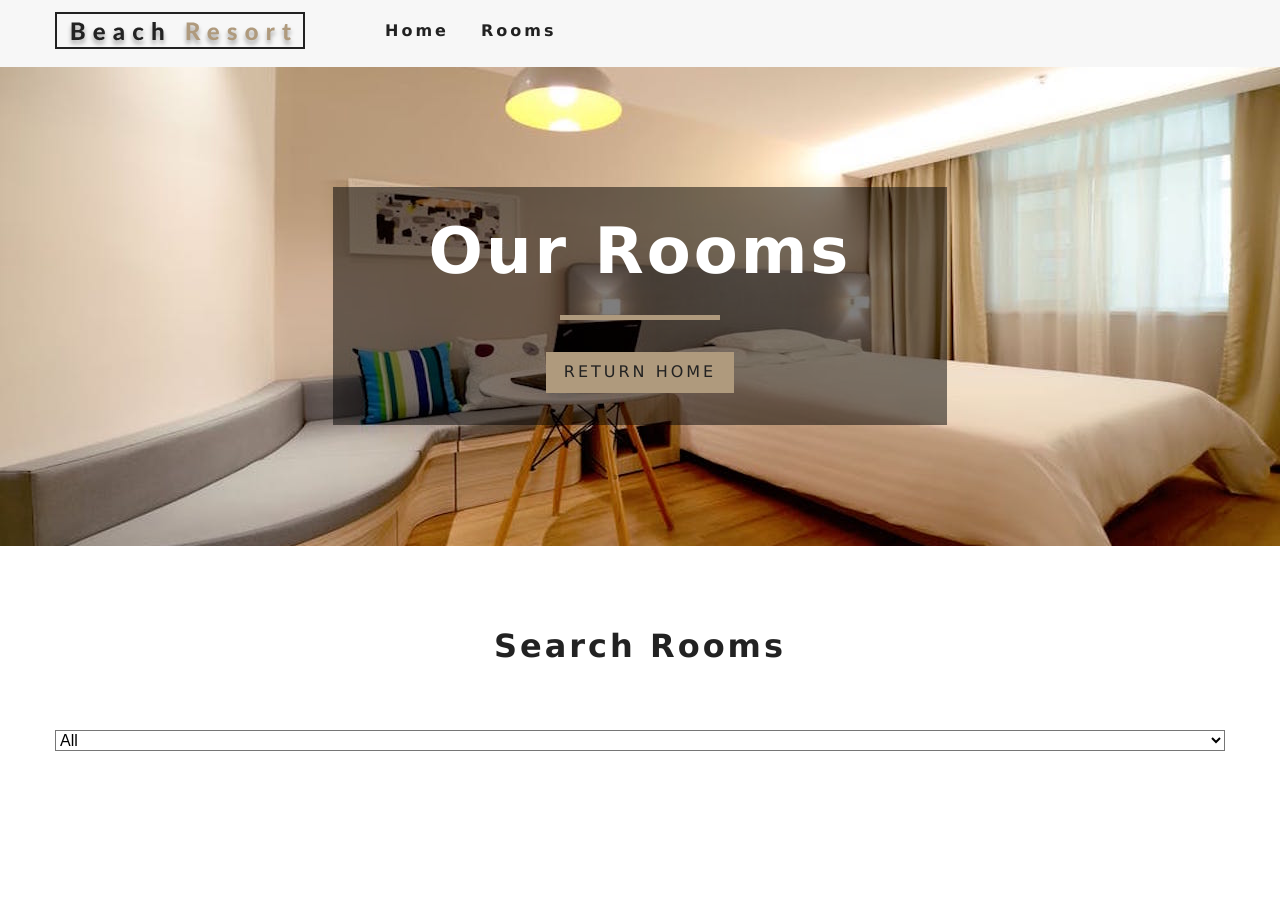
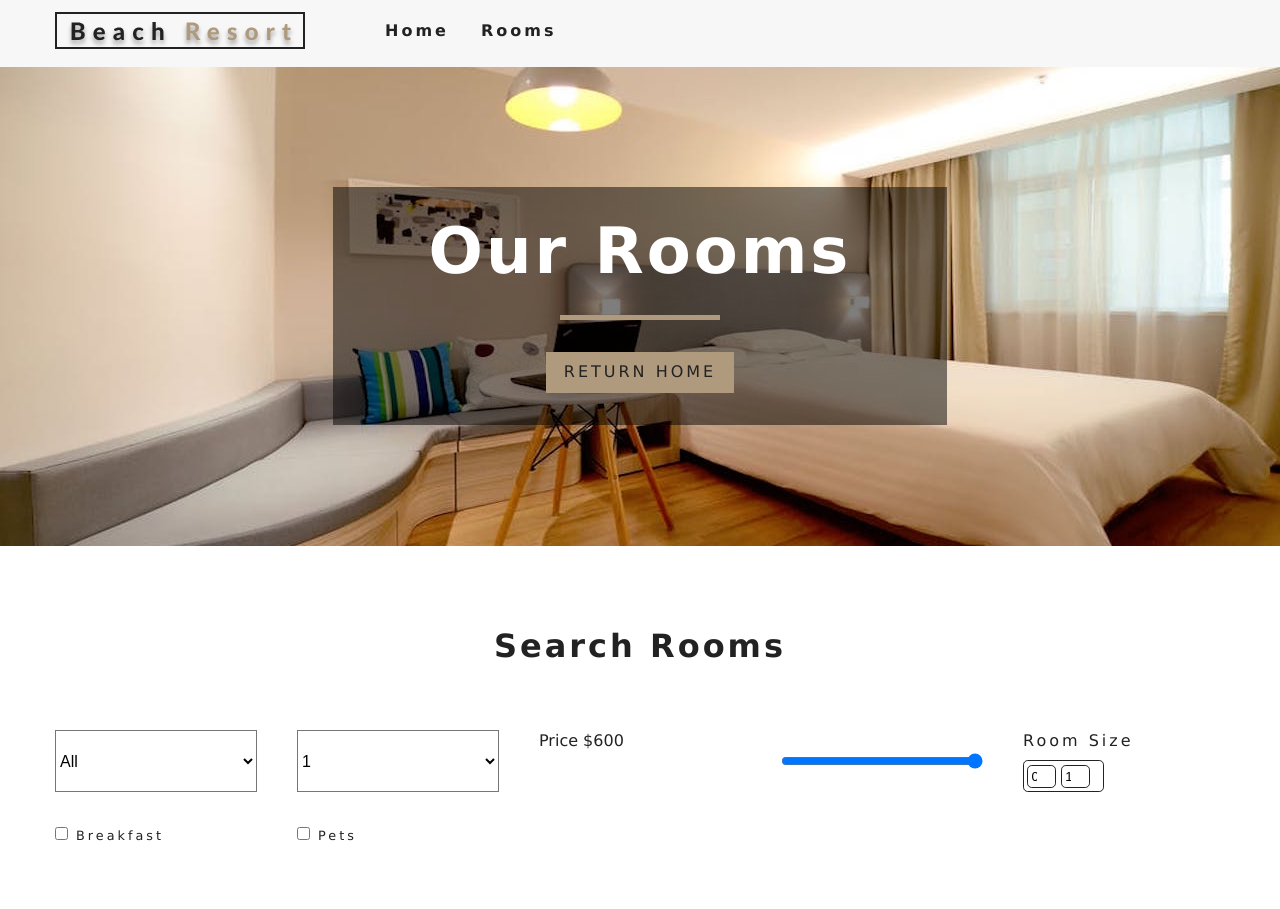
Before and after one commit to Saranrajv123/hotel-reservation-system, a React (Create React App) app: page /rooms in a window 1280 px wide. Shown: the top 909 px of the page. Built offline with nearby package versions, Linux system fonts and the light colour scheme.

Commit message:
reservation beach resort completes

```diff
--- a/src/components/RoomFilter.jsx
+++ b/src/components/RoomFilter.jsx
@@ -1,11 +1,12 @@
-import React, { Fragment, useContext } from 'react';
-import RoomContext from '../Context';
-import { Title } from './Title';
+import React, { Fragment, useContext } from "react";
+import RoomContext from "../Context";
+import { Title } from "./Title";
 
-export const RoomFilter = (props) => {
-    const { handleChange, filterData  } = useContext(RoomContext);
+export const RoomFilter = props => {
+  const { handleChange, filterData } = useContext(RoomContext);
 
   let types = ["All", ...[...new Set(props.rooms.map(item => item.type))]];
+  let capacity = props.rooms.map(item => item.capacity);
 
   const renderRoomFilter = () => {
     return (
@@ -13,8 +14,8 @@
         <Title title="search rooms" />
         {renderForm()}
       </div>
-        )
-    }
+    );
+  };
 
   const renderForm = () => {
     return (
@@ -27,17 +28,90 @@
         >
           {types.map((item, index) => {
             return (
-                        <option value={item} key={index}>{item}</option>
-                        )
+              <option value={item} key={index}>
+                {item}
+              </option>
+            );
           })}
+        </select>
 
+        <select
+          onChange={handleChange}
+          value={filterData.capacity}
+          name="capacity"
+          className="form-control"
+        >
+          {capacity.map((item, index) => {
+            return (
+              <option value={item} key={index}>
+                {item}
+              </option>
+            );
+          })}
         </select>
+
+        <label htmlFor="price">Price ${filterData.price}</label>
+        <input
+          type="range"
+          className="form-control"
+          value={filterData.price}
+          min={filterData.minPrice}
+          max={filterData.maxPrice}
+          onChange={handleChange}
+          name="price"
+        />
+
+        <div className="form-group">
+          <label htmlFor="size">room size</label>
+          <div className="size-input">
+            <input
+              type="number"
+              name="minSize"
+              onChange={handleChange}
+              id="minsize"
+              value={filterData.minSize}
+              className="size-input"
+            />
+            <input
+              type="number"
+              name="maxSize"
+              onChange={handleChange}
+              id="maxsize"
+              value={filterData.maxSize}
+              className="size-input"
+            />
+          </div>
+        </div>
+
+        <div className="form-group">
+          <div className="single-extra">
+            <input
+              type="checkbox"
+              onChange={handleChange}
+              checked={filterData.breakfast}
+              name="breakfast"
+            />
+            <label htmlFor="breakfast">breakfast</label>
+          </div>
+        </div>
+
+        <div className="form-group">
+          <div className="single-extra">
+            <input
+              type="checkbox"
+              onChange={handleChange}
+              checked={filterData.pets}
+              name="pets"
+            />
+            <label htmlFor="pets">pets</label>
+          </div>
+        </div>
       </form>
-        )
-    }
+    );
+  };
   return (
     <Fragment>
       <div>{renderRoomFilter()}</div>
     </Fragment>
-    )
-}
+  );
+};
--- a/src/components/RoomListing.jsx
+++ b/src/components/RoomListing.jsx
@@ -26,7 +26,7 @@
 
     return (
         <Fragment>
-           {renderRooms()}
+            {renderRooms()}
         </Fragment>
     )
 }
--- a/src/pages/Index.jsx
+++ b/src/pages/Index.jsx
@@ -20,21 +20,18 @@
     maxSize: 0,
     minSize: 0,
     price: 0,
-    capacity: 0,
+    capacity: 1,
     breakfast: false,
-    pets: false,
+    pets: false
   });
 
-
   useEffect(() => {
-
     // filterRooms()
     let rooms = formatRoomsData(Data);
     let featuredRooms = rooms.filter(room => room.featured === true);
 
     let maxPrice = Math.max(...rooms.map(item => item.price));
-    let maxSize = Math.max(...rooms.map(item => item.size))
-
+    let maxSize = Math.max(...rooms.map(item => item.size));
 
     setrooms(rooms);
     setfeaturedRooms(featuredRooms);
@@ -44,15 +41,13 @@
       ...filterData,
       maxPrice,
       maxSize,
-      price: maxPrice,
-    })
+      price: maxPrice
+    });
   }, []);
 
   useEffect(() => {
-    filterRooms()
-  }, [filterData])
-
-
+    filterRooms();
+  }, [filterData]);
 
   const formatRoomsData = data => {
     let tempData =
@@ -68,20 +63,42 @@
     return tempData;
   };
 
-  const handleChange = (event) => {
-   setFilterData({
-     ...filterData,
-     [event.target.name]: event.target.value
-   })
-  }
+  const handleChange = event => {
+    setFilterData({
+      ...filterData,
+      [event.target.name]: event.target.value
+    });
+  };
 
   const filterRooms = () => {
     let tempRooms = [...rooms];
-    if(filterData.type !== "All") {
+    console.log("capacity", filterData.capacity);
+    if (filterData.type !== "All") {
       tempRooms = tempRooms.filter(item => item.type === filterData.type);
     }
+    if (filterData.capacity !== 1) {
+      tempRooms = tempRooms.filter(
+        item => item.capacity >= filterData.capacity
+      );
+    }
+
+    tempRooms = tempRooms.filter(item => item.price <= filterData.price);
+
+    tempRooms = tempRooms.filter(
+      item =>
+        item.size >= filterData.minPrice && item.size <= filterData.maxPrice
+    );
+
+    if (filterData.breakfast) {
+      tempRooms = tempRooms.filter(item => item.breakfast === true);
+    }
+
+    if (filterData.pets) {
+      tempRooms = tempRooms.filter(item => item.pets === true);
+    }
+
     setSortedRooms(tempRooms);
-  }
+  };
 
   const getSingleRoomData = slug => {
     let room = [...rooms];
@@ -98,7 +115,7 @@
           loading,
           getSingleRoomData: getSingleRoomData,
           handleChange: handleChange,
-          filterData,
+          filterData
         }}
       >
         <Switch>
--- a/src/pages/Rooms.jsx
+++ b/src/pages/Rooms.jsx
@@ -2,7 +2,7 @@
 import { Hero } from "../components/Hero";
 import { Banner } from "../components/Banner";
 import { Link } from "react-router-dom";
-import  RoomContainer  from "../components/RoomContainer";
+import RoomContainer from "../components/RoomContainer";
 
 export const Rooms = () => {
   return (
```
Lines whose indentation alone changed are shown as unchanged.
